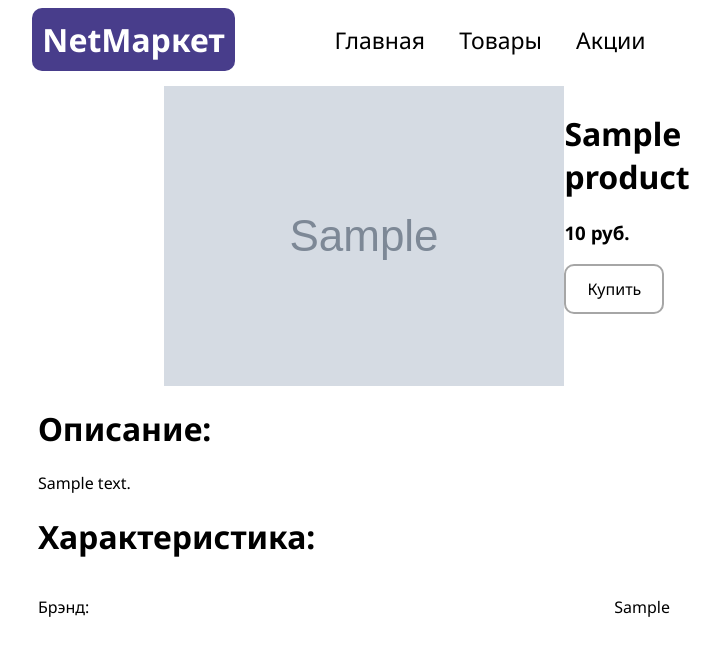
After one commit to Sofia1170/internet.shop, a Django app: page /product/1 in a window 1280 px wide. The commit adds this page. Shown: the top 656 px of the page, without its empty margins (286-1006 px from the left). Run offline with Django 5.2, Linux system fonts and the light colour scheme; tables that the repository leaves empty hold one stand-in row (values such as "Sample post"); grey boxes marked "Sample" are stand-in pictures.

Commit message:
появление карточек

```diff
--- a/internetshop/shop/models.py
+++ b/internetshop/shop/models.py
@@ -6,3 +6,7 @@ class Product(models.Model):
     description = models.TextField()
     price = models.IntegerField()
     image_url = models.CharField(max_length=256)
+    brand = models.TextField(null=True, blank=True)
+
+    def __str__(self):
+        return f'{self.name}'
--- a/internetshop/shop/static/style.css
+++ b/internetshop/shop/static/style.css
@@ -3,12 +3,12 @@
      * {
        font-family: Noto Sans;
      }
-     h1 {
+     .logoText {
             color: white;
             margin: 0;
             padding: 10;
      }
-   img {
+   .productPreview {
        max-width: 200px;
        max-height: 200px;
      }
@@ -28,13 +28,13 @@
           justify-content: center;
 
      }
-     a {
+     .navlink {
          margin-right: 30px;
          text-decoration: none;
          color: black;
          font-size: 23px;
      }
-     a:hover {
+     .navlink:hover {
          color: #9370DB;
      }
      .logo {
@@ -73,3 +73,37 @@ button:hover{
       background-color: #9370DB;
       border: none;
 }
+
+.productCard {
+   width: 30%;
+   margin-left: auto;
+   margin-right: auto;
+
+   display: flex;
+   flex-direction: row;
+   margin-top: 5px;
+}
+
+.productDetails {
+    width: 50%;
+   margin-left: auto;
+   margin-right: auto;
+}
+
+.productInfo {
+    margin-top: 5px;
+}
+
+a {
+   text-decoration: none;
+}
+
+.productImage {
+    max-width: 600px;
+    max-height: 600px;
+}
+.charRow {
+   display: flex;
+   flex-direction: row;
+   justify-content: space-between;
+}
--- /dev/null
+++ b/internetshop/shop/templates/product.html
@@ -0,0 +1,39 @@
+{% load static %}
+<link rel="stylesheet" href="{% static 'style.css' %}"/>
+<div class="heading">
+     <div class="logo">
+         <h1 class="logoText" style="font family: Arial">NetМаркет</h1>
+          </div>
+    <div class="navigation">
+     <a class="navlink" href="/">Главная</a>
+     <a class="navlink" href="/products">Товары</a>
+     <a class="navlink" href="/discounts">Акции</a>
+    </div>
+</div>
+
+<div class = "productCard">
+     <img class="productImage" src="{{ product.image_url }}" >
+<div class="productInfo">
+    <h1>{{ product.name }}</h1>
+    <h3>{{ product.price }} руб.</h3>
+
+    <button>Купить</button>
+ </div>
+</div>
+
+<div class = "productDetails">
+<h1>Описание: </h1>
+    <p>{{ product.description }}</p>
+    <h1>Характеристика:</h1>
+
+    {% if product.brand %}
+    <div class="charRow">
+    <p>
+        Брэнд:
+    </p>
+    <p>
+        {{ product.brand }}
+    </p>
+    </div>
+    {% endif %}
+</div>
--- a/internetshop/shop/urls.py
+++ b/internetshop/shop/urls.py
@@ -4,4 +4,5 @@ from . import views
 
 urlpatterns = [
     path("", views.home, name="home"),
+    path("product/<int:id>", views.view_product, name="view_product")
 ]
--- a/internetshop/shop/views.py
+++ b/internetshop/shop/views.py
@@ -1,4 +1,5 @@
 from django.http import HttpResponse
+
 from django.shortcuts import render
 
 from .models import  Product
@@ -9,3 +10,9 @@ def home(request):
     return render(request, "index.html", {
         'products': products
     })
+
+def view_product(request, id):
+    product = Product.objects.filter(id=id).first()
+    return render(request,  'product.html', {
+        'product': product
+    })
```
Also changed, not shown: internetshop/shop/templates/index.html (+8 -5 lines), internetshop/shop/migrations/0003_product_brand.py (added).
